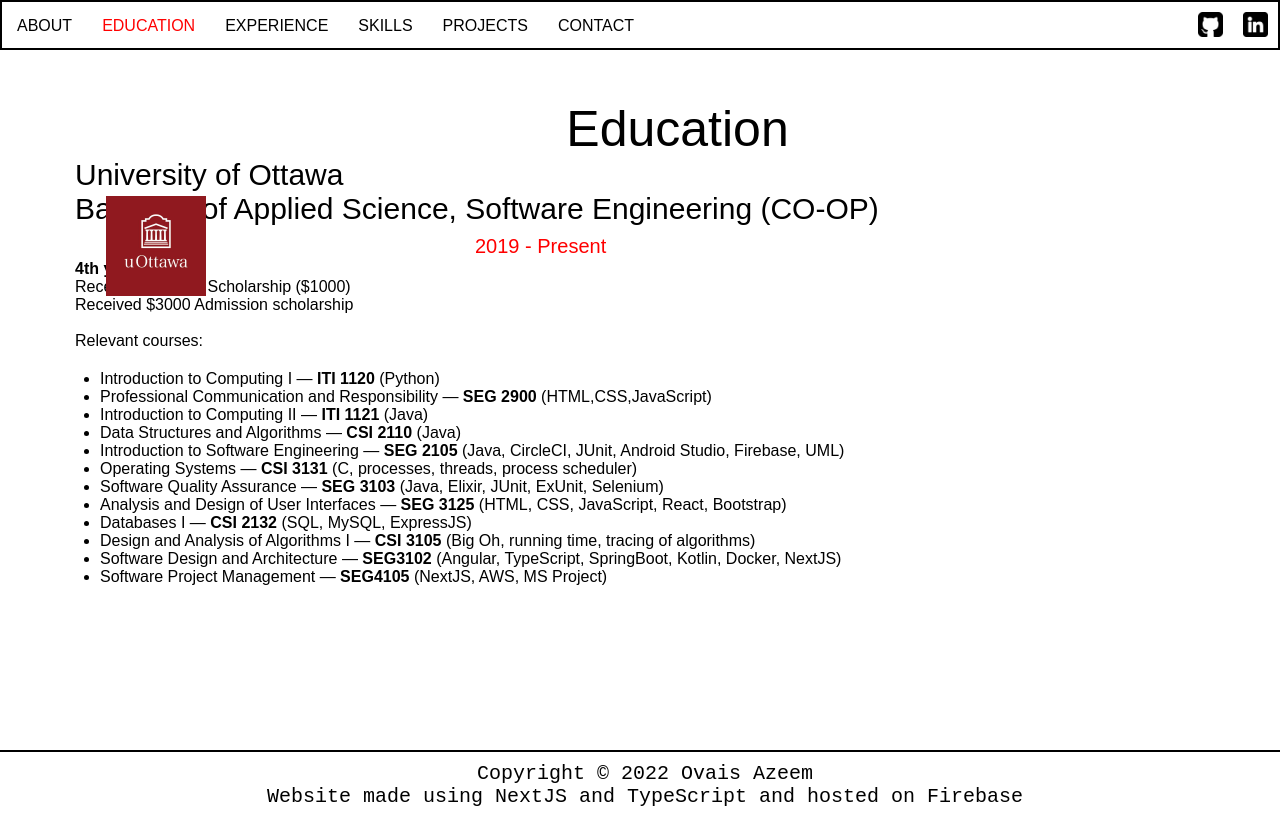
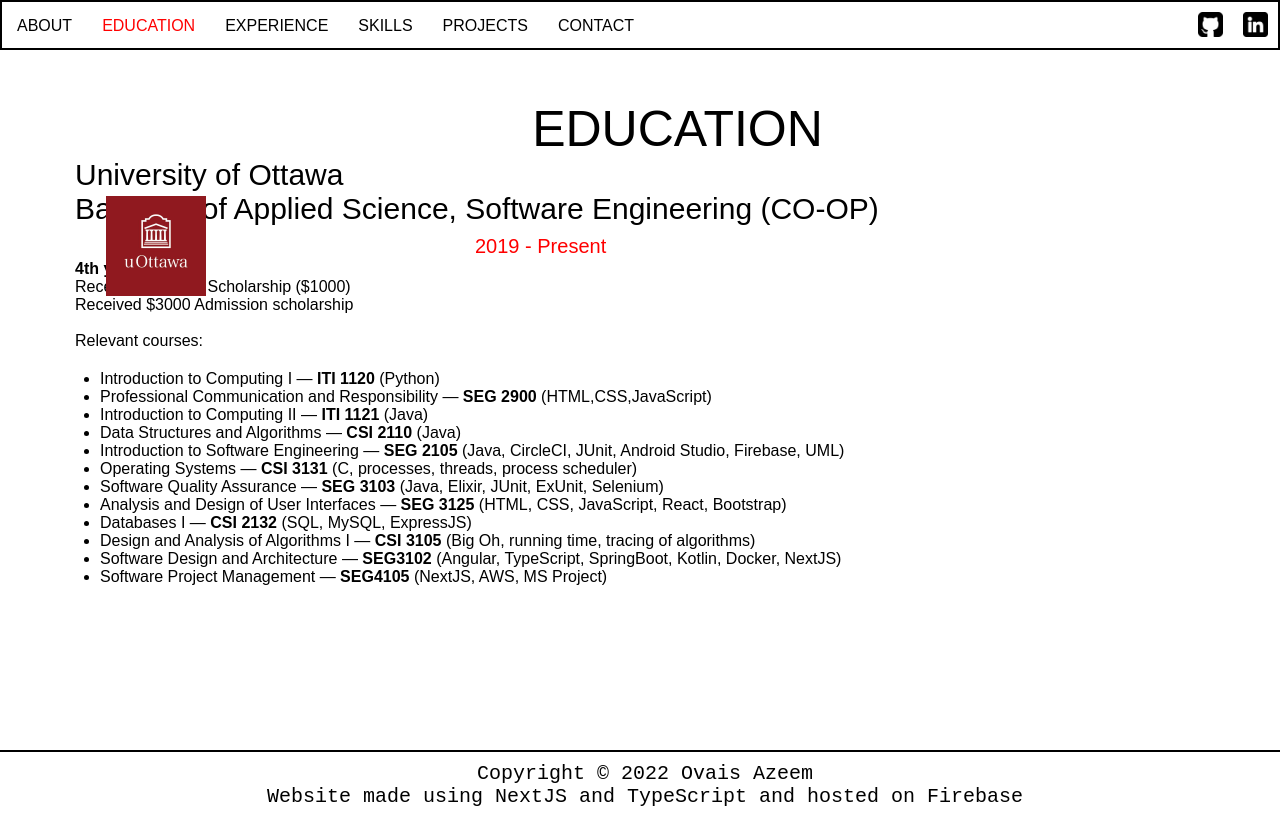
Before and after one commit to Ovais09/Personal-Website, a Next.js app: page /education in a window 1280 px wide. Built offline with nearby package versions, Linux system fonts and the light colour scheme.

Commit message:
fixed education capitalisation

```diff
--- a/pages/education.tsx
+++ b/pages/education.tsx
@@ -39,7 +39,7 @@ export default function Education() {
                     margin-top: -30px;
                 }
             `}</style>
-            <h1 id='education'>Education</h1>
+            <h1 id='education'>EDUCATION</h1>
             <h1>University of Ottawa</h1>
             <h1>Bachelor of Applied Science, Software Engineering (CO-OP) <span id='current'>2019 - Present</span> <img src = '/uottawa.jpg' alt = 'University of Ottawa'/></h1>
             <p><b>4th year student</b></p>
```
